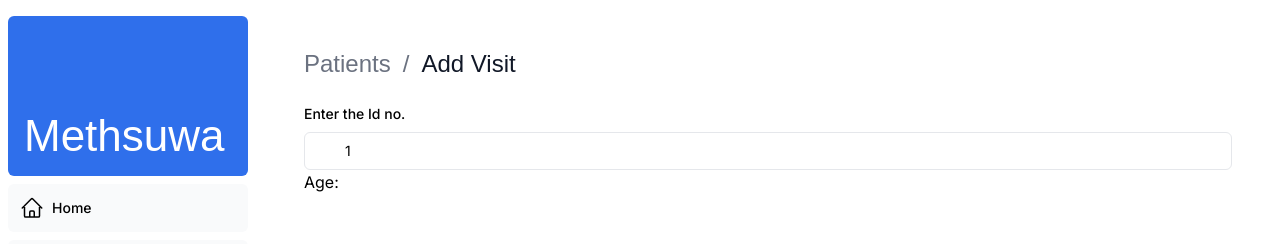
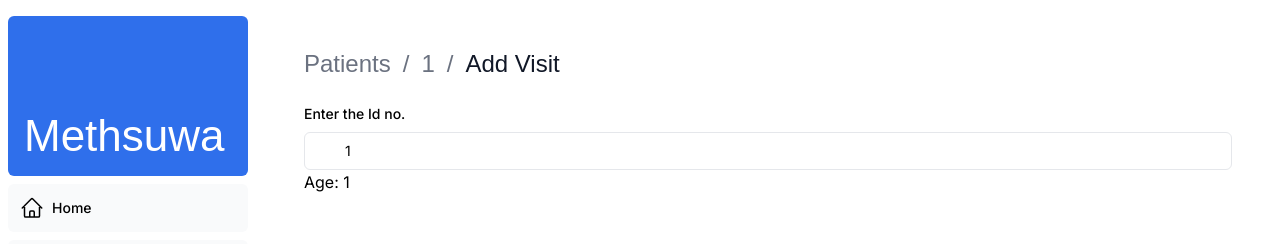
Before and after one commit to ravindusilangamge/HelloWorldElectives, a Next.js app: page /dashboard/patients/visits/1 in a window 1280 px wide. Shown: the top 244 px of the page. Built offline with nearby package versions, Linux system fonts and the light colour scheme; no server answers; the database is empty; a web font is replaced by a local one.

Commit message:
updated table

```diff
--- a/app/dashboard/patients/[id]/edit/view/page.tsx
+++ b/app/dashboard/patients/[id]/edit/view/page.tsx
@@ -39,7 +39,7 @@ export default async function Page({ params }: { params: { id: string } }) {
       <h1>Visit Details</h1>
       <div className="mt-4 flex items-center justify-between gap-2 md:mt-8">
         <Search placeholder="Search visits..." />
-        <AddVisit id = {id}/>
+        <AddVisit id = {patient.p_id}/>
       </div>
 
       <VisitTable patient1 = {patient1}/>
--- a/app/dashboard/patients/visits/[id]/page.tsx
+++ b/app/dashboard/patients/visits/[id]/page.tsx
@@ -2,30 +2,33 @@ import Form from '@/app/ui/patients/visit-form';
 import Breadcrumbs from '@/app/ui/patients/breadcrumbs';
 import { fetchVisitsById, fetchPatientById } from '@/app/lib/data';
 import { notFound } from 'next/navigation';
+import { PatientsTableType, VisitsTable } from '@/app/lib/definitions';
 
 export default async function Page({ params }: { params: { id: string } }) {
   const p_id = params.id;
 
-  // const [patient] = await Promise.all([
-  //   fetchPatientById(p_id),
-  // ]);
-  // if (!patient) {
-  //   notFound();
-  // }
+  const patient = await Promise.all([
+    fetchPatientById(p_id),
+  ]);
+  if (!patient) {
+    notFound();
+  }
 
   return (
     <main>
       <Breadcrumbs
         breadcrumbs={[
           { label: 'Patients', href: '/dashboard/patients' },
+          { label: p_id, href: `/dashboard/patients/${p_id}/edit/view` },
           {
             label: 'Add Visit',
             href: '/dashboard/patients/visits',
             active: true,
           },
+
         ]}
       />
-      <Form p_id = {p_id}/>
+      <Form p_id={p_id}/>
     </main>
   );
 }
--- a/app/ui/patients/visit-form.tsx
+++ b/app/ui/patients/visit-form.tsx
@@ -3,10 +3,12 @@ import { Button } from '@/app/ui/button';
 import { PatientsTableType } from '@/app/lib/definitions';
 import { addVisit } from '@/app/lib/actions';
 import { fetchPatientById } from '@/app/lib/data';
+import { any } from 'zod';
 
-export default function Form(pat_id: {p_id: string}) {
-    const patient_id = pat_id.p_id;
-    const pat_details = fetchPatientById(patient_id);
+export default function Form(p_id: {p_id: string}, patient_details: {patient_details: PatientsTableType[]}) {
+    const patient_id = p_id.p_id;
+    const pat_details = patient_details;
+    console.log(patient_id);
     return(
         <form action={addVisit}>
             <div className="mb-4">
@@ -25,7 +27,7 @@ export default function Form(pat_id: {p_id: string}) {
                     />
                     </div>
                 </div>
-                <p>Age: {}</p>
+                <p>Age: {patient_id}</p>
             </div>
         </form>
     );
```
